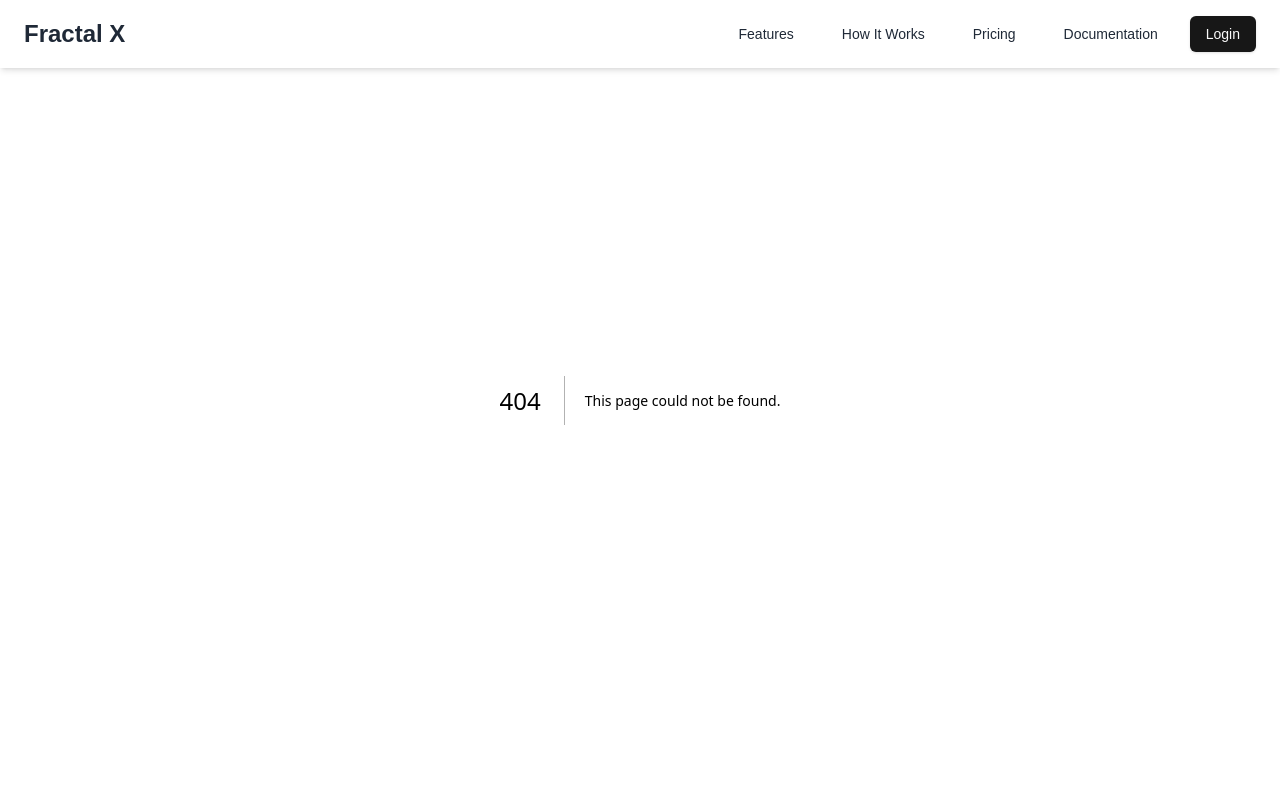
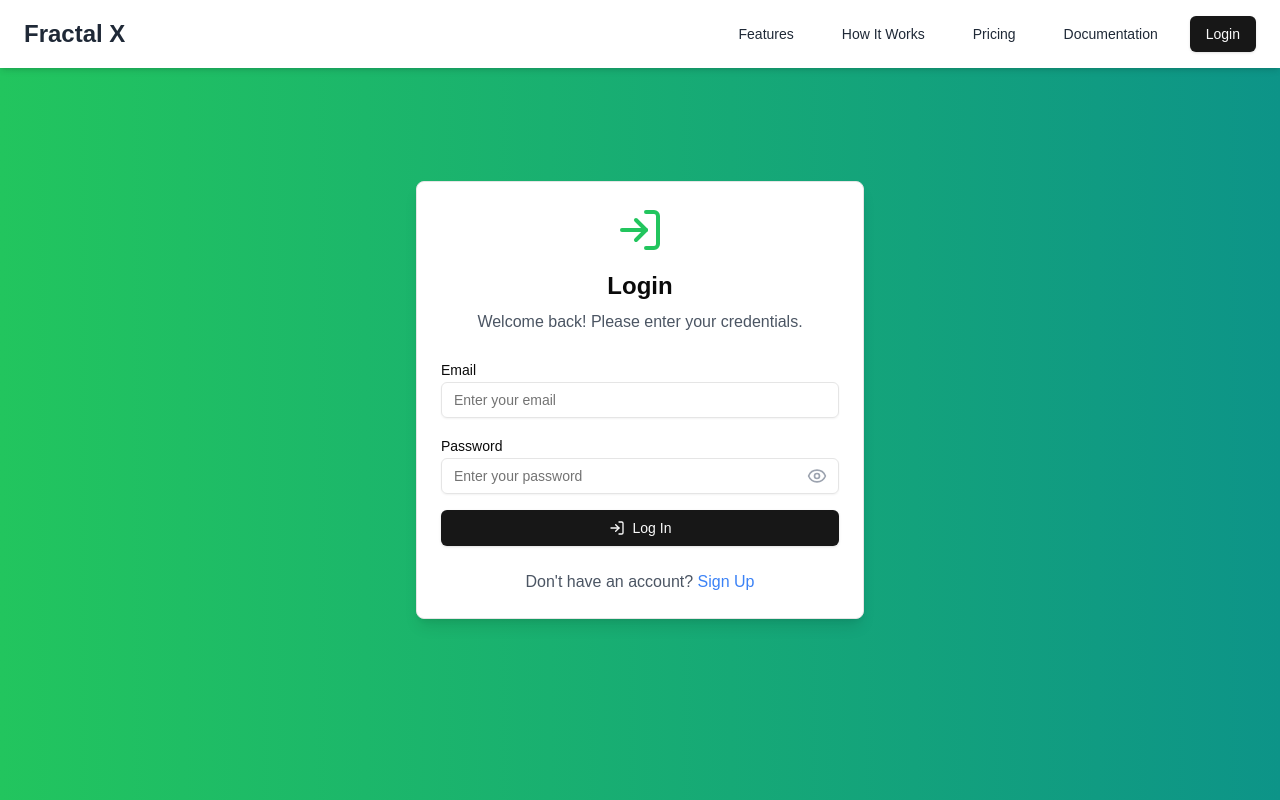
Before and after one commit to zachrizzo/polybius-website, a Next.js app: page /auth/login in a window 1280 px wide. Before the commit this address had no page. Built offline with nearby package versions, Linux system fonts and the light colour scheme.

Commit message:
feat: Add login page component for user authentication

```diff
--- /dev/null
+++ b/pages/auth/login/index.js
@@ -0,0 +1,109 @@
+'use client';
+
+import { useState } from 'react';
+import { useRouter } from 'next/router';
+import { auth } from '../../../firebase/firebase';
+import { signInWithEmailAndPassword } from 'firebase/auth';
+import { Button } from '@/components/ui/button';
+import { Input } from '@/components/ui/input';
+import { Label } from '@/components/ui/label';
+import { Card } from '@/components/ui/card';
+import { Alert } from '@/components/ui/alert';
+import { EyeIcon, EyeOffIcon, LogInIcon } from 'lucide-react';
+
+export default function Login() {
+    const [formData, setFormData] = useState({
+        email: '',
+        password: ''
+    });
+    const [error, setError] = useState('');
+    const [showPassword, setShowPassword] = useState(false);
+    const router = useRouter();
+
+    const handleChange = (e) => {
+        const { id, value } = e.target;
+        setFormData((prev) => ({ ...prev, [id]: value }));
+    };
+
+    const handleSubmit = async (e) => {
+        e.preventDefault();
+        setError('');
+
+        try {
+            const userCredential = await signInWithEmailAndPassword(auth, formData.email, formData.password);
+            const user = userCredential.user;
+            console.log('Logged in with UID:', user.uid);
+            router.push('/dashboard');
+        } catch (error) {
+            console.error('Error logging in:', error);
+            setError(error.message);
+        }
+    };
+
+    return (
+        <div className="flex items-center justify-center min-h-screen bg-gradient-to-r from-green-500 to-teal-600">
+            <Card className="w-full max-w-md p-6 bg-white shadow-lg rounded-lg">
+                <div className="flex flex-col items-center">
+                    <LogInIcon className="w-12 h-12 text-green-500" />
+                    <h2 className="text-2xl font-bold mt-4">Login</h2>
+                    <p className="text-center text-gray-600 mt-2">
+                        Welcome back! Please enter your credentials.
+                    </p>
+                </div>
+                {error && (
+                    <Alert type="error" message={error} />
+                )}
+                <form onSubmit={handleSubmit} className="mt-6">
+                    <div className="space-y-4">
+                        <div>
+                            <Label htmlFor="email">Email</Label>
+                            <Input
+                                id="email"
+                                type="email"
+                                placeholder="Enter your email"
+                                value={formData.email}
+                                onChange={handleChange}
+                                required
+                            />
+                        </div>
+                        <div>
+                            <Label htmlFor="password">Password</Label>
+                            <div className="relative">
+                                <Input
+                                    id="password"
+                                    type={showPassword ? 'text' : 'password'}
+                                    placeholder="Enter your password"
+                                    value={formData.password}
+                                    onChange={handleChange}
+                                    required
+                                />
+                                <button
+                                    type="button"
+                                    onClick={() => setShowPassword(!showPassword)}
+                                    className="absolute inset-y-0 right-0 pr-3 flex items-center text-gray-400 hover:text-gray-600"
+                                >
+                                    {showPassword ? (
+                                        <EyeOffIcon className="h-5 w-5" />
+                                    ) : (
+                                        <EyeIcon className="h-5 w-5" />
+                                    )}
+                                </button>
+                            </div>
+                        </div>
+                        <Button type="submit" className="w-full flex items-center justify-center">
+                            <LogInIcon className="mr-2 h-4 w-4" /> Log In
+                        </Button>
+                    </div>
+                </form>
+                <div className="mt-6 text-center">
+                    <p className="text-gray-600">
+                        Don't have an account?{' '}
+                        <a href="/auth/signup" className="text-blue-500 hover:underline">
+                            Sign Up
+                        </a>
+                    </p>
+                </div>
+            </Card>
+        </div>
+    );
+}
```
Also changed, not shown: pages/auth/signup/index.js (+6 -6 lines).
